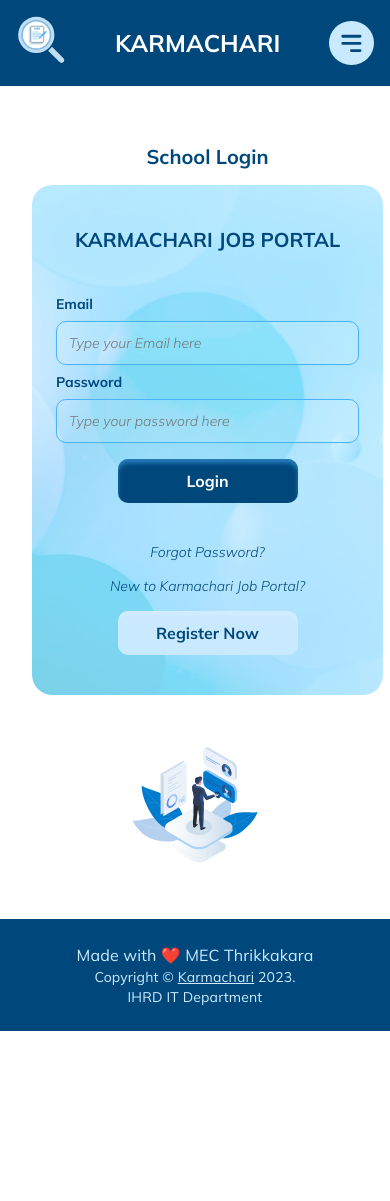
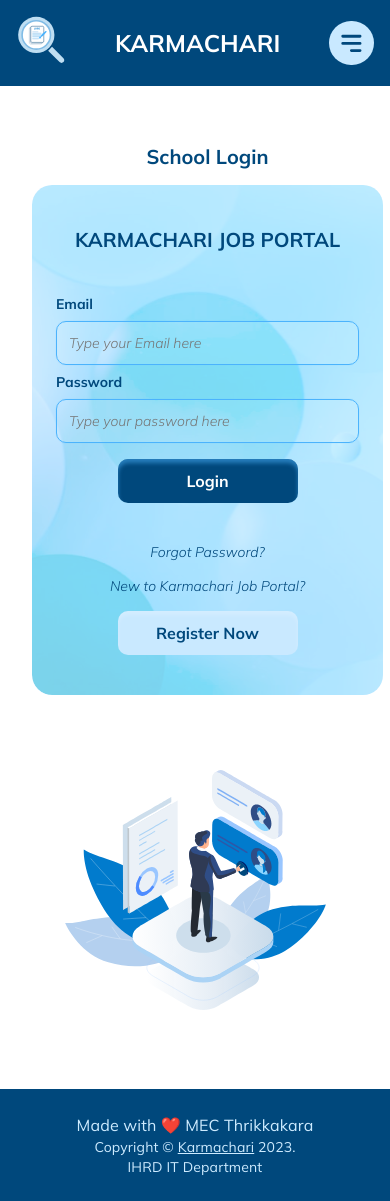
Before and after one commit to Mayon-Francis/karmachari, a Next.js app in the folder frontend/: page /school in a window 390 px wide. Before the commit the page ends 1031 px from the top, so only its background shows below. Built offline with nearby package versions, Linux system fonts and the light colour scheme; no server answers.

Commit message:
lotte size mobile

```diff
--- a/frontend/src/pages/commission/index.js
+++ b/frontend/src/pages/commission/index.js
@@ -10,8 +10,8 @@ function CommissionLogin() {
     <>
       <CustomTitle title="Commission Login" />
       <div className={styles.login_container}>
-        <div className={styles.login_container__left}>
-          <Lottie  style={{width:"40vw"}} animationData={userlanding} loop={true} />
+        <div className={styles.login_container__left__comm}>
+          <Lottie animationData={userlanding} loop={true} />
         </div>
         <div className={styles.login_container__right}>
         <div className={styles.login_container_right_heading}>
--- a/frontend/src/pages/company/index.js
+++ b/frontend/src/pages/company/index.js
@@ -13,7 +13,6 @@ function CompanyLogin() {
       <div className={styles.login_container}>
         <div className={styles.login_container__left}>
           <Lottie
-            style={{ width: "50vw" }}
             animationData={userlanding}
             loop={true}
           />
--- a/frontend/src/pages/school/index.js
+++ b/frontend/src/pages/school/index.js
@@ -10,8 +10,8 @@ function SchoolLogin() {
     <>
       <CustomTitle title="School Login" />
       <div className={styles.login_container}>
-        <div className={styles.login_container__left}>
-          <Lottie style={{width:"40vw"}}  animationData={userlanding} loop={true} />
+        <div className={styles.login_container__left__comm}>
+          <Lottie animationData={userlanding} loop={true} />
         </div>
         <div className={styles.login_container__right}>
         <div className={styles.login_container_right_heading}>
--- a/frontend/src/styles/student/Login.module.css
+++ b/frontend/src/styles/student/Login.module.css
@@ -12,13 +12,18 @@
     flex-wrap: wrap-reverse;
     gap: 2rem;
 }
-.login_container_left
+.login_container__left__comm{
+    display: flex;
+    justify-content: center;
+    align-items: center;
+    width: 40vw;
+}
+.login_container__left
 {
     display: flex;
     justify-content: center;
     align-items: center;
-    height: 100vh;
-    width: 50vw;
+    width: 45vw;
 }
 .login_container_right
 {
@@ -39,3 +44,10 @@
 
 
 }
+
+
+@media (max-width:1080px){
+    .login_container__left,.login_container__left__comm{
+        width: 100vw  !important;
+    }
+}
```
